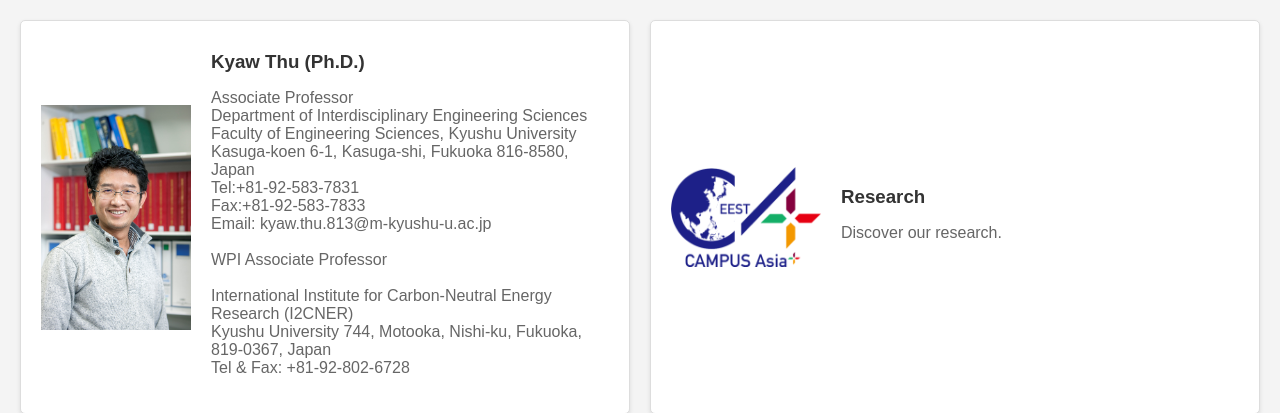
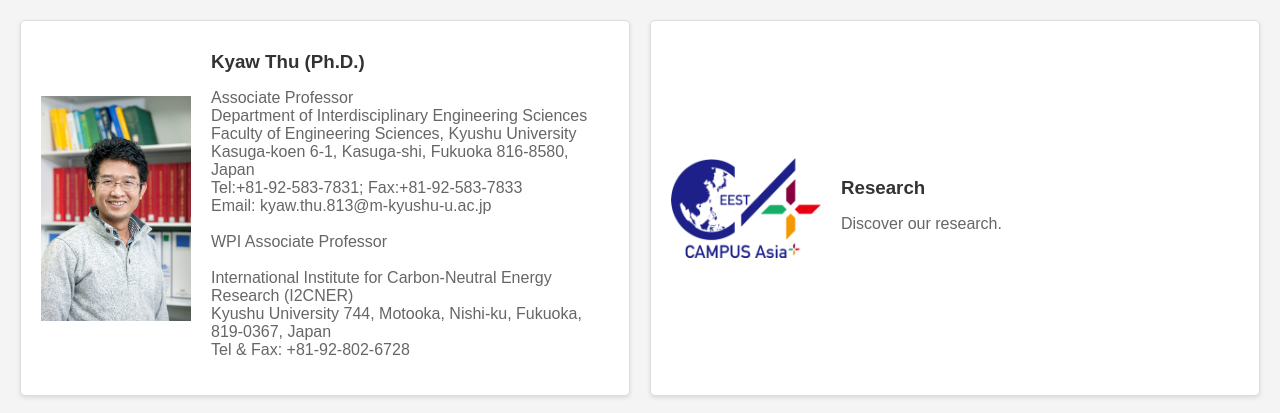
Before and after one commit to kyawthu-KU/kyawthu-KU.github.io, a plain HTML site: page index.html in a window 1280 px wide. Shown: the top 413 px of the page. Drawn offline with Linux system fonts and the light colour scheme.

Commit message:
Initial test

```diff
--- a/index.html
+++ b/index.html
@@ -21,7 +21,7 @@
               Department of Interdisciplinary Engineering Sciences<br>
               Faculty of Engineering Sciences, Kyushu University<br>
               Kasuga-koen 6-1, Kasuga-shi, Fukuoka 816-8580, Japan<br>
-              Tel:+81-92-583-7831<br>Fax:+81-92-583-7833<br>Email: kyaw.thu.813@m-kyushu-u.ac.jp<br><br>
+              Tel:+81-92-583-7831; Fax:+81-92-583-7833<br>Email: kyaw.thu.813@m-kyushu-u.ac.jp<br><br>
 
               WPI Associate Professor<br><br>
               International Institute for Carbon-Neutral Energy Research (I2CNER)<br>Kyushu University
```
